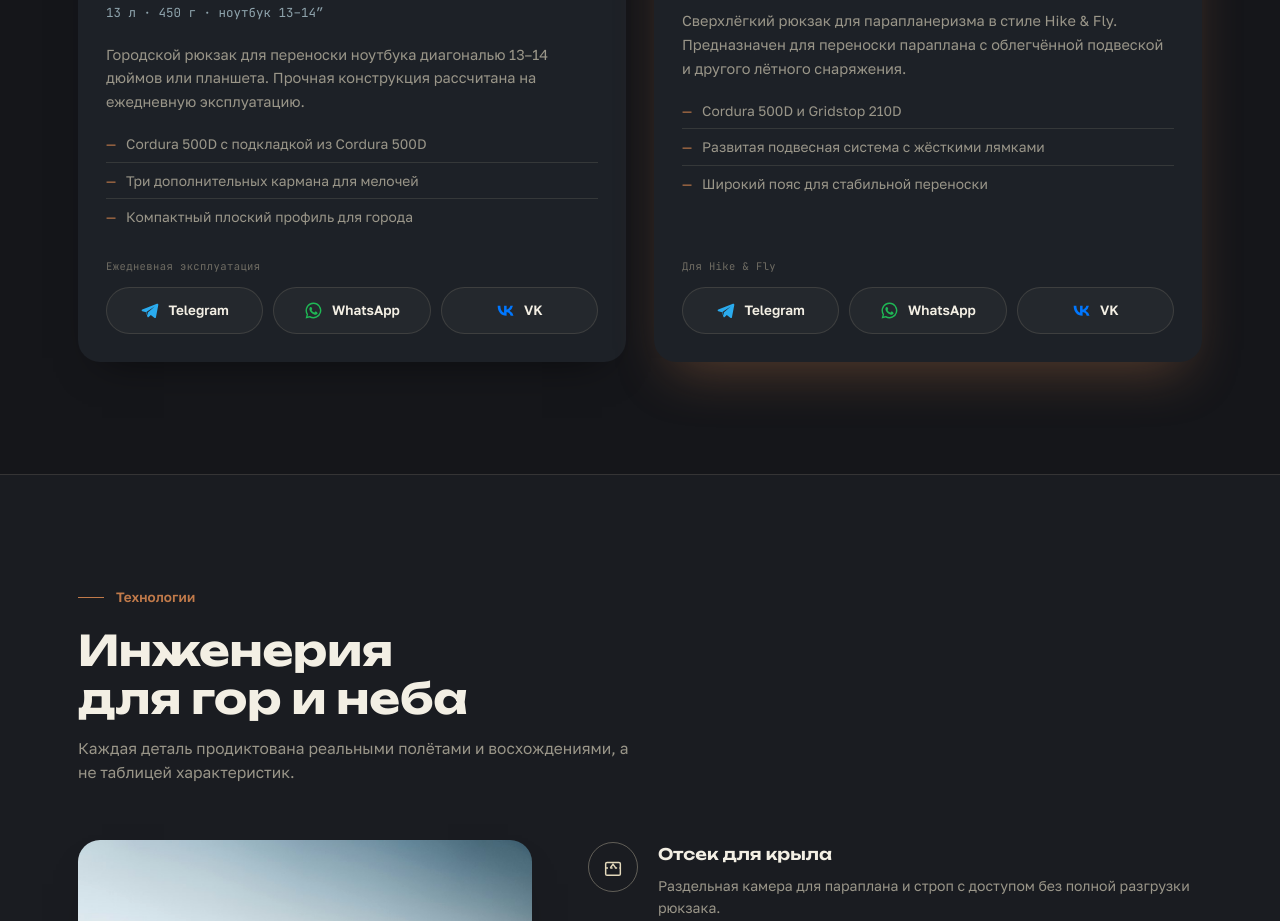
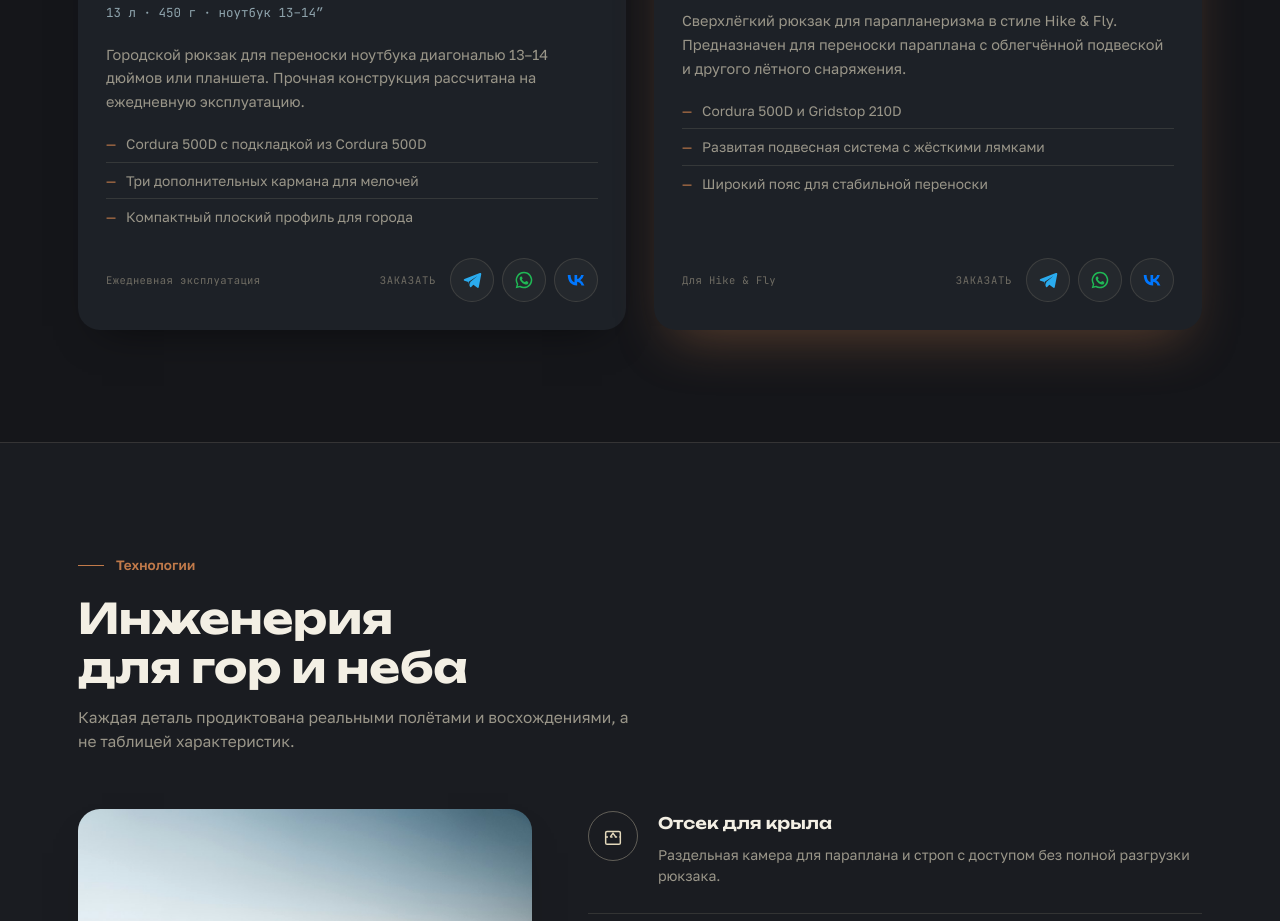
Before and after one commit to dan-nn-cmyk/dukhovich-site, a plain HTML site: page index.html in a window 1280 px wide. Shown: the part 1859-2780 px from the top of the page. Drawn offline with Linux system fonts and the light colour scheme.

Commit message:
Make order buttons compact icons with action label

```diff
--- a/assets/css/site.css
+++ b/assets/css/site.css
@@ -306,26 +306,24 @@
   }
   .product-specs li:first-child{border-top:none;}
   .product-specs li::before{content:"—";color:var(--accent);flex:none;}
-  .product-foot{display:flex;flex-direction:column;gap:12px;margin-top:auto;}
+  .product-foot{display:flex;align-items:center;justify-content:space-between;flex-wrap:wrap;gap:14px;margin-top:auto;}
   .product-note{font-family:var(--mono);font-size:10.5px;letter-spacing:0.04em;color:var(--muted-2);}
 
   /* ---------- order links ---------- */
-  .order-links{display:grid;grid-template-columns:repeat(3,1fr);gap:10px;width:100%;}
+  .order-links{display:flex;align-items:center;gap:8px;}
+  .order-label{font-family:var(--mono);font-size:10.5px;letter-spacing:0.07em;text-transform:uppercase;color:var(--muted-2);margin-right:6px;}
   .order-link{
     --brand:var(--accent);
-    display:inline-flex;align-items:center;justify-content:center;gap:9px;
-    padding:13px 14px;border-radius:var(--radius-pill);
-    border:1px solid var(--border);background:rgba(228,217,188,0.04);color:var(--ink);
-    font:600 13.5px var(--sans);white-space:nowrap;
+    display:inline-flex;align-items:center;justify-content:center;width:44px;height:44px;flex:none;
+    border-radius:50%;border:1px solid var(--border);background:rgba(228,217,188,0.04);color:var(--brand);
     transition:background .2s ease,border-color .2s ease,color .2s ease,transform .15s ease,box-shadow .2s ease;
   }
-  .order-link svg{width:19px;height:19px;flex:none;color:var(--brand);transition:color .2s ease;}
+  .order-link svg{width:20px;height:20px;}
   .order-link:hover,.order-link:focus-visible{
     background:var(--brand);border-color:var(--brand);color:#fff;outline:none;
-    transform:translateY(-1px);box-shadow:0 14px 28px -14px var(--brand);
+    transform:translateY(-1px);box-shadow:0 12px 24px -12px var(--brand);
   }
-  .order-link:hover svg,.order-link:focus-visible svg{color:#fff;}
-  .order-link:active{transform:scale(0.97);}
+  .order-link:active{transform:scale(0.94);}
   .order-link--tg{--brand:#2aabee;}
   .order-link--wa{--brand:#1fb855;}
   .order-link--vk{--brand:#0077ff;}
@@ -425,7 +423,7 @@
   }
   .form-field input:focus,.form-field select:focus,.form-field textarea:focus{outline:none;border-color:var(--line-dim);}
   .form-field textarea{resize:vertical;min-height:90px;}
-  .form-submit-row{display:flex;flex-direction:column;gap:12px;margin-top:6px;}
+  .form-submit-row{display:flex;align-items:center;gap:12px 22px;margin-top:6px;flex-wrap:wrap;}
   .form-note{font-size:12.5px;color:var(--muted-2);}
 
   /* ---------- footer ---------- */
@@ -492,10 +490,6 @@
     .lightbox-nav{width:38px;height:38px;font-size:18px;}
     .lightbox-shell figcaption{padding:0 6px;}
   }
-  @media (max-width:480px){
-    .order-links{grid-template-columns:1fr;}
-    .order-link{padding:14px;font-size:14.5px;}
-  }
   @media (max-width:370px){
     header .brand-text{display:none;}
   }
--- a/index.html
+++ b/index.html
@@ -121,9 +121,10 @@
             <div class="product-foot">
               <div class="product-note">Ежедневная эксплуатация</div>
               <div class="order-links" data-message="Здравствуйте! Интересует рюкзак Flat 13: объём 13 л, вес 450 г. Подскажите, пожалуйста, по наличию и срокам изготовления.">
-                <a class="order-link order-link--tg" href="https://t.me/ddukhovich" data-messenger="telegram" target="_blank" rel="noopener"><svg aria-hidden="true"><use href="#i-tg"/></svg>Telegram</a>
-                <a class="order-link order-link--wa" href="https://wa.me/79030580257" data-messenger="whatsapp" target="_blank" rel="noopener"><svg aria-hidden="true"><use href="#i-wa"/></svg>WhatsApp</a>
-                <a class="order-link order-link--vk" href="https://vk.ru/dukhovichgear" data-messenger="vk" target="_blank" rel="noopener"><svg aria-hidden="true"><use href="#i-vk"/></svg>VK</a>
+                <span class="order-label">Заказать</span>
+                <a class="order-link order-link--tg" href="https://t.me/ddukhovich" data-messenger="telegram" target="_blank" rel="noopener" aria-label="Telegram" title="Telegram"><svg aria-hidden="true"><use href="#i-tg"/></svg></a>
+                <a class="order-link order-link--wa" href="https://wa.me/79030580257" data-messenger="whatsapp" target="_blank" rel="noopener" aria-label="WhatsApp" title="WhatsApp"><svg aria-hidden="true"><use href="#i-wa"/></svg></a>
+                <a class="order-link order-link--vk" href="https://vk.ru/dukhovichgear" data-messenger="vk" target="_blank" rel="noopener" aria-label="VK" title="VK"><svg aria-hidden="true"><use href="#i-vk"/></svg></a>
               </div>
             </div>
           </div>
@@ -166,9 +167,10 @@
             <div class="product-foot">
               <div class="product-note">Для Hike &amp; Fly</div>
               <div class="order-links" data-message="Здравствуйте! Интересует рюкзак X-Hike 65: объём 55–75 л, вес 560 г для 65 л. Подскажите, пожалуйста, по наличию и срокам изготовления.">
-                <a class="order-link order-link--tg" href="https://t.me/ddukhovich" data-messenger="telegram" target="_blank" rel="noopener"><svg aria-hidden="true"><use href="#i-tg"/></svg>Telegram</a>
-                <a class="order-link order-link--wa" href="https://wa.me/79030580257" data-messenger="whatsapp" target="_blank" rel="noopener"><svg aria-hidden="true"><use href="#i-wa"/></svg>WhatsApp</a>
-                <a class="order-link order-link--vk" href="https://vk.ru/dukhovichgear" data-messenger="vk" target="_blank" rel="noopener"><svg aria-hidden="true"><use href="#i-vk"/></svg>VK</a>
+                <span class="order-label">Заказать</span>
+                <a class="order-link order-link--tg" href="https://t.me/ddukhovich" data-messenger="telegram" target="_blank" rel="noopener" aria-label="Telegram" title="Telegram"><svg aria-hidden="true"><use href="#i-tg"/></svg></a>
+                <a class="order-link order-link--wa" href="https://wa.me/79030580257" data-messenger="whatsapp" target="_blank" rel="noopener" aria-label="WhatsApp" title="WhatsApp"><svg aria-hidden="true"><use href="#i-wa"/></svg></a>
+                <a class="order-link order-link--vk" href="https://vk.ru/dukhovichgear" data-messenger="vk" target="_blank" rel="noopener" aria-label="VK" title="VK"><svg aria-hidden="true"><use href="#i-vk"/></svg></a>
               </div>
             </div>
           </div>
@@ -299,9 +301,10 @@
         </ul>
 
         <div class="order-links" data-message="Здравствуйте! Хочу задать вопрос о рюкзаках Dukhovich.">
-          <a class="order-link order-link--tg" href="https://t.me/ddukhovich" data-messenger="telegram" target="_blank" rel="noopener"><svg aria-hidden="true"><use href="#i-tg"/></svg>Telegram</a>
-          <a class="order-link order-link--wa" href="https://wa.me/79030580257" data-messenger="whatsapp" target="_blank" rel="noopener"><svg aria-hidden="true"><use href="#i-wa"/></svg>WhatsApp</a>
-          <a class="order-link order-link--vk" href="https://vk.ru/dukhovichgear" data-messenger="vk" target="_blank" rel="noopener"><svg aria-hidden="true"><use href="#i-vk"/></svg>VK</a>
+          <span class="order-label">Связаться</span>
+          <a class="order-link order-link--tg" href="https://t.me/ddukhovich" data-messenger="telegram" target="_blank" rel="noopener" aria-label="Telegram" title="Telegram"><svg aria-hidden="true"><use href="#i-tg"/></svg></a>
+          <a class="order-link order-link--wa" href="https://wa.me/79030580257" data-messenger="whatsapp" target="_blank" rel="noopener" aria-label="WhatsApp" title="WhatsApp"><svg aria-hidden="true"><use href="#i-wa"/></svg></a>
+          <a class="order-link order-link--vk" href="https://vk.ru/dukhovichgear" data-messenger="vk" target="_blank" rel="noopener" aria-label="VK" title="VK"><svg aria-hidden="true"><use href="#i-vk"/></svg></a>
         </div>
       </div>
 
@@ -334,9 +337,10 @@
         </div>
         <div class="form-submit-row">
           <div class="order-links">
-            <a class="order-link order-link--tg" href="https://t.me/ddukhovich" data-messenger="telegram" target="_blank" rel="noopener"><svg aria-hidden="true"><use href="#i-tg"/></svg>Telegram</a>
-            <a class="order-link order-link--wa" href="https://wa.me/79030580257" data-messenger="whatsapp" target="_blank" rel="noopener"><svg aria-hidden="true"><use href="#i-wa"/></svg>WhatsApp</a>
-            <a class="order-link order-link--vk" href="https://vk.ru/dukhovichgear" data-messenger="vk" target="_blank" rel="noopener"><svg aria-hidden="true"><use href="#i-vk"/></svg>VK</a>
+            <span class="order-label">Отправить</span>
+            <a class="order-link order-link--tg" href="https://t.me/ddukhovich" data-messenger="telegram" target="_blank" rel="noopener" aria-label="Telegram" title="Telegram"><svg aria-hidden="true"><use href="#i-tg"/></svg></a>
+            <a class="order-link order-link--wa" href="https://wa.me/79030580257" data-messenger="whatsapp" target="_blank" rel="noopener" aria-label="WhatsApp" title="WhatsApp"><svg aria-hidden="true"><use href="#i-wa"/></svg></a>
+            <a class="order-link order-link--vk" href="https://vk.ru/dukhovichgear" data-messenger="vk" target="_blank" rel="noopener" aria-label="VK" title="VK"><svg aria-hidden="true"><use href="#i-vk"/></svg></a>
           </div>
           <span class="form-note">Telegram и WhatsApp откроются с готовым текстом. Для VK текст скопируется — вставьте его в чат.</span>
         </div>
```
